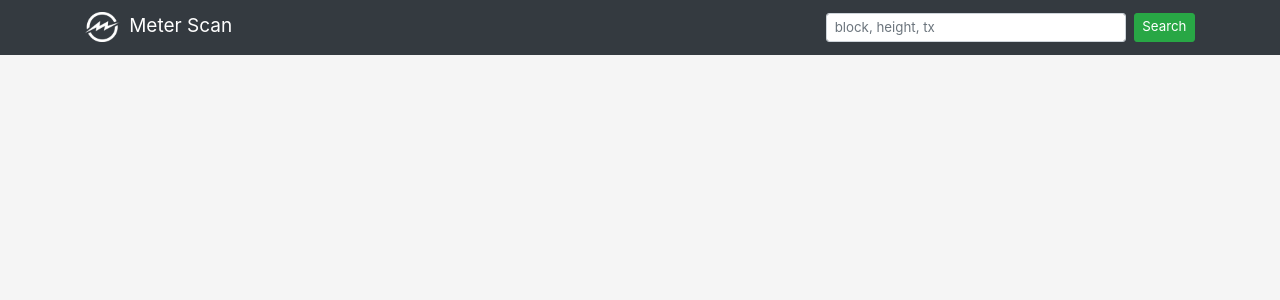
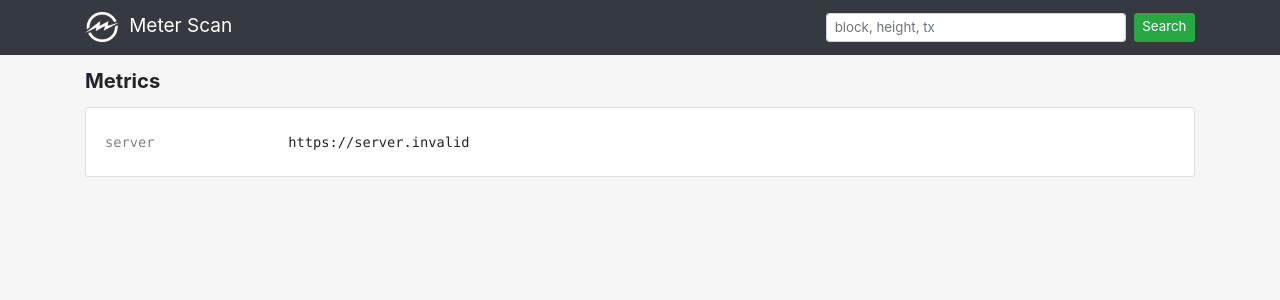
Before and after one commit to meterio/meter-explorer, a Vue app: page /metrics in a window 1280 px wide. Shown: the top 300 px of the page. Built offline with nearby package versions, Linux system fonts and the light colour scheme; no server answers.

Commit message:
add metrics page

```diff
--- a/src/router.js
+++ b/src/router.js
@@ -10,6 +10,7 @@ import CandidateList from './views/CandidateList.vue';
 import BucketList from './views/BucketList.vue';
 import Buckets from './views/Buckets.vue';
 import Bucket from './views/Bucket.vue';
+import Metrics from './views/Metrics.vue';
 
 Vue.use(VueRouter);
 
@@ -23,6 +24,7 @@ const routes = [
   { path: '/candidates', name: 'candidates', component: CandidateList },
   { path: '/buckets', name: 'buckets', component: BucketList },
   { path: '/bucket/:id', name: 'bucket', component: Bucket },
+  { path: '/metrics', name: 'metrics', component: Metrics },
   {
     path: '/buckets/:owner/:candidate',
     name: 'targetted-buckets',
--- /dev/null
+++ b/src/views/Metrics.vue
@@ -0,0 +1,24 @@
+<template>
+  <div>
+    <h2>Metrics</h2>
+    <b-card>
+      <b-row>
+        <b-col cols="2" class="field-name">
+          <div>server</div>
+        </b-col>
+        <b-col cols="10" class="field-value">
+          <div>{{ server }}</div>
+        </b-col>
+      </b-row>
+    </b-card>
+  </div>
+</template>
+
+<script>
+export default {
+  data() {
+    return { server: process.env.VUE_APP_SERVER };
+  },
+  mounted() {}
+};
+</script>
```
